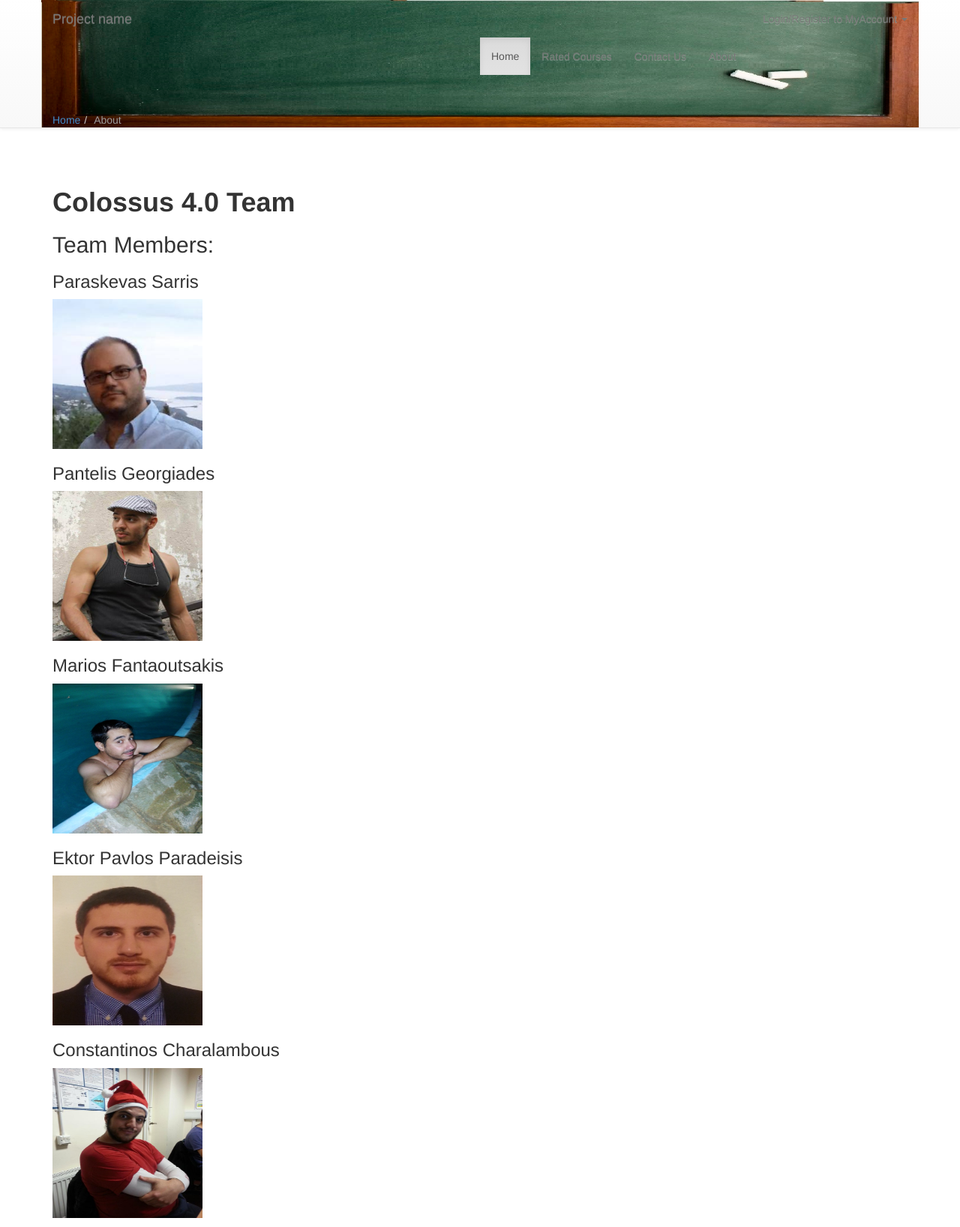
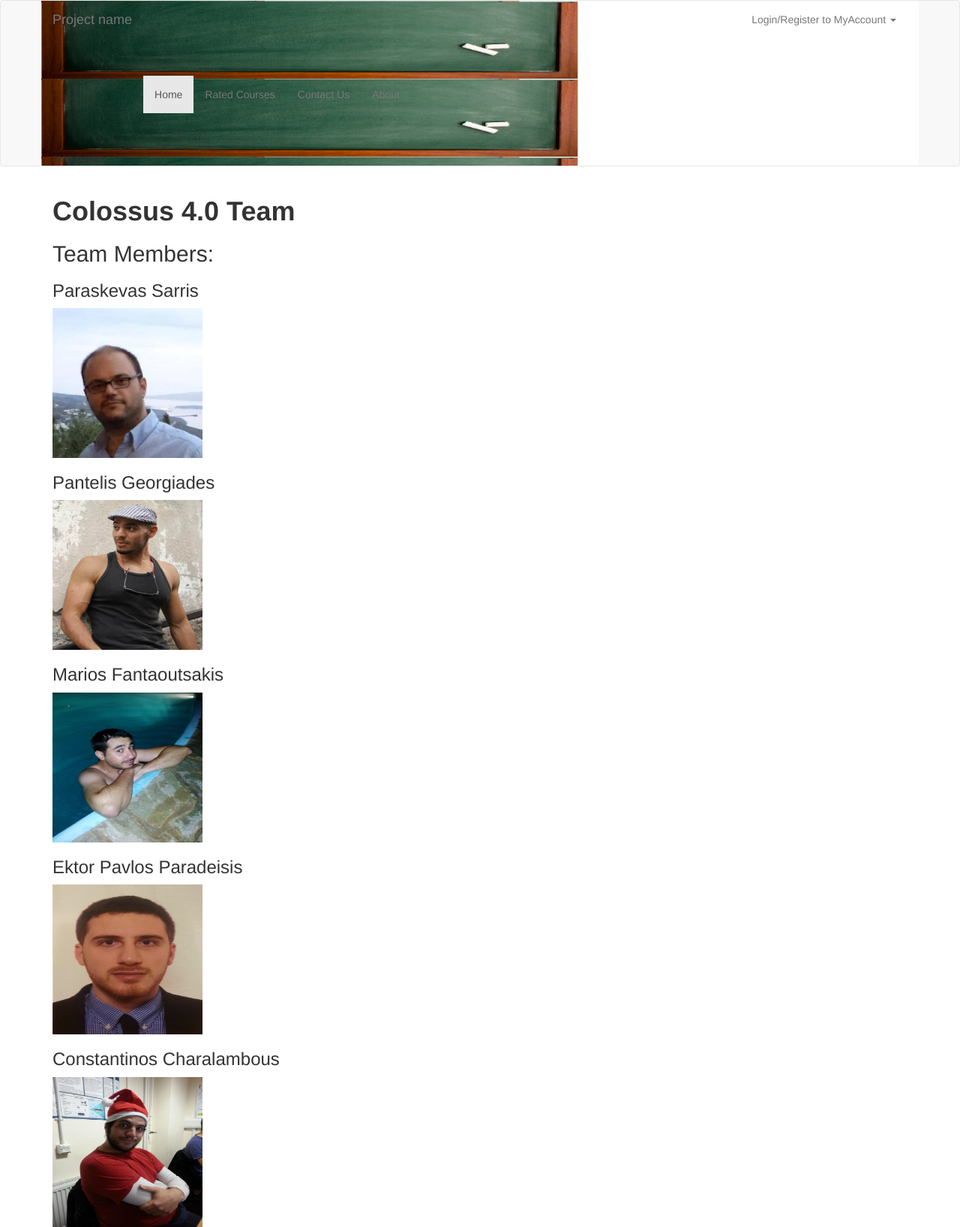
Before and after one commit to gambrinous/internet_technology, a Django app: page /rate/about/ in a window 1280 px wide. Shown: the whole page at 75% size. Run offline with Django 3.2, Linux system fonts and the light colour scheme; some libraries are stand-ins or nearby versions.

Commit message:
Merge branch 'master' of H:\My Documents\ITech\RateMyCourse with conflicts.

```diff
--- a/templates/rate/base.html
+++ b/templates/rate/base.html
@@ -11,18 +11,16 @@
     <!-- Bootstrap -->
     <link rel="stylesheet" href="//netdna.bootstrapcdn.com/bootstrap/3.1.1/css/bootstrap.min.css">
     <!-- Optional theme -->
-    <link rel="stylesheet" href="//netdna.bootstrapcdn.com/bootstrap/3.1.1/css/bootstrap-theme.min.css">
+    <link href="../../static/css/mystyle.css" rel="stylesheet">
+    <!-- <link rel="stylesheet" href="//netdna.bootstrapcdn.com/bootstrap/3.1.1/css/bootstrap-theme.min.css"> -->
     <link href="../../static/css/bootstrap.min.css" rel="stylesheet" media="screen">
-    <link href="../../static/css/mystyle.css" rel="stylesheet" media="screen">
-
-
+    <!--xtra css -->
 
 </head>
-<body style=" padding-top: 230px">
-<div class="navbar navbar-default navbar-fixed-top" role="navigation">
-    <div class="container" style="background-image: url('/static/images/logo_bg.jpg'); background-repeat: no-repeat; background-size: cover">
-
-        <div class="navbar-header" style="height: 150px">
+<body>
+<div class="navbar navbar-default" role="navigation">
+    <div class="container" style="background-image: url('/static/images/logo_bg.jpg');  background-size:contain; ">
+        <div class="navbar-header" style="height: 200px">
             <button class="navbar-toggle" data-target=".navbar-collapse" data-toggle="collapse" type="button">
                 <span class="sr-only">Toggle navigation</span>
                 <span class="icon-bar"></span>
@@ -33,7 +31,7 @@
         </div>
         <div class="navbar-collapse collapse" style="height: 0px;">
             <div class="top-right">
-                <div class="top" style="height: 50px">
+                <div class="top" style="height: 100px">
                     <ul class="nav navbar-nav navbar-right">
                         <li class="dropdown">
                             {% if user.is_authenticated %}
@@ -59,8 +57,8 @@
                         </li>
                     </ul>
                 </div>
-                <div class="bottom" style="height:50px;">
-                    <ul class="nav navbar-nav " style=" position: absolute;left: 50%;">
+                <div class="bottom" style="height: 100px">
+                    <ul class="nav navbar-nav">
                         <li class="active">
                             <a href="#">Home</a>
                         </li>
@@ -77,17 +75,12 @@
                 </div>
             </div>
         </div>
-
-        <ol style="background-color: inherit;  margin-bottom: 0px;
-    padding: 0;" class="breadcrumb">
-            {% block path %}
-                <li class="active">Home</li>
-            {% endblock %}
-        </ol>
-
+        <div class="left">
+            map pages
+        </div>
     </div>
 </div>
-<div class="container">{% block body_block %} Home {% endblock %}</div>
+<div class="container">{% block body_block %}{% endblock %}</div>
 <!--<div>
         <footer>
         <div>
```
Also changed, not shown: static/css/bootstrap.css.
